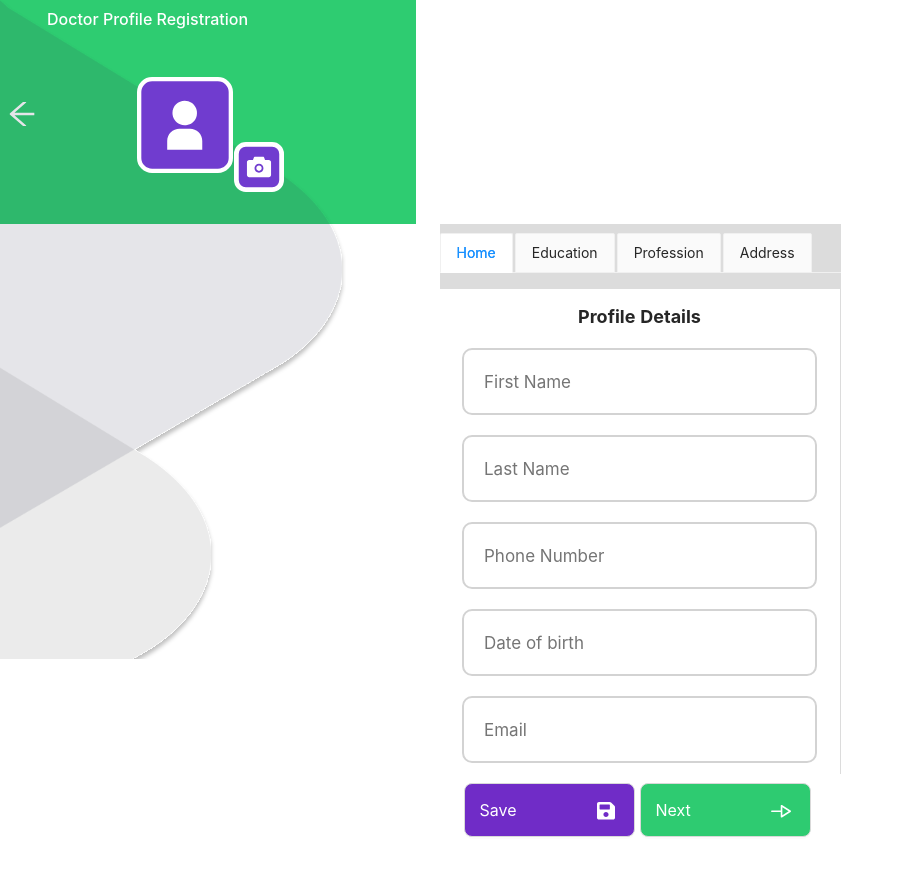
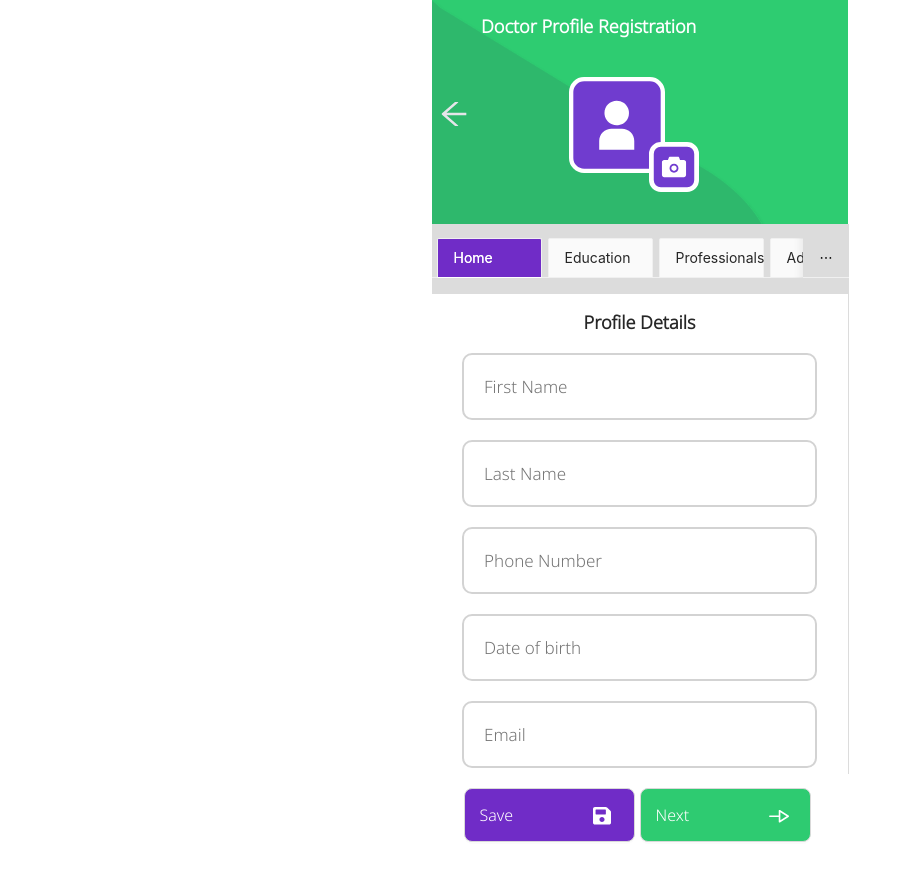
Before and after one commit to arockiyastephenl/doctor_app, a React (Create React App) app: page / in a window 1280 px wide. Shown: the whole page, without its empty margins (0-912 px from the left). Built offline with nearby package versions, Linux system fonts and the light colour scheme.

Commit message:
new changes

```diff
--- a/src/App.css
+++ b/src/App.css
@@ -1,7 +1,10 @@
 @import '~antd/dist/antd.css';
+
+@import url('https://fonts.googleapis.com/css2?family=Noto+Sans:wght@300&display=swap');
 
 .container {
     display: flex;
+    justify-content: center;
 }
 .bg-container {
     display: flex;
@@ -19,6 +22,7 @@
 }
 .arrow-size {
     font-size: 30px;
+    font-family: 'Noto Sans', sans-serif;
     color: white;
     padding-right: 10px;
     padding-top: 4px;
@@ -26,9 +30,13 @@
 
 
 .header-title {
-     font-size: 16px;
+    font-size: 18px;
+    font-family: 'Noto Sans', sans-serif;
+    font-weight: bold;
     color: white;
-
+    position: absolute;
+    left: 49px;
+    top: 12px;
 }
 .tab-align {
     display: flex;
@@ -38,10 +46,10 @@
 
 }
 .tab-bg {
-    width: 401px;
+    width: 417px;
     height: 550px;
     background-color: gainsboro;
-    padding-top: 9px;
+    padding-top: 14px;
 
 
 
@@ -55,26 +63,39 @@
 .camera {
     position: absolute;
     top: 142px;
-    right: 132px;
+    right: 149px;
     width: 50px;
 }
 .home-tab {
     background-color: #ffffff;
-    width: 25rem;
+    width: 26rem;
     height: 36rem;
     text-align: center;
     padding: 14px;
 }
+button{
+    color: black;
+  }
+
+button:focus{
+    color: #702cc7;
+  }
 .profile-text {
     font-size: 18px;
+    font-family: 'Noto Sans', sans-serif;
     font-weight: bold;
     padding-bottom: 8px;
+    border:none;
+}
+::after {
+    color: #702cc7;
 }
 .form-input-field {
     width: 355px;
     height: 67px;
     border-radius: 10px;
     font-size: 17px;
+    font-family: 'Noto Sans', sans-serif;
     padding: 20px;
     margin-bottom: 20px;
     border-color: lightgray;
@@ -89,6 +110,7 @@
     padding-right: 61px;
     margin-right:  5px;
     font-size: 16px;
+    font-family: 'Noto Sans', sans-serif;
 }
 .save-btn {
     background-color: #702cc7;
@@ -97,3 +119,52 @@
 .next-btn {
     background-color: #2ecb71;
 }
+.ant-tabs > .ant-tabs-nav .ant-tabs-nav-wrap, .ant-tabs > div > .ant-tabs-nav .ant-tabs-nav-wrap {
+    position: relative;
+    display: inline-block;
+    display: flex;
+    flex: auto;
+    align-self: stretch;
+    overflow: hidden;
+    white-space: nowrap;
+    transform: translate(0);
+    margin-left: 5px;
+
+}
+.ant-tabs-card > .ant-tabs-nav .ant-tabs-tab-active, .ant-tabs-card > div > .ant-tabs-nav .ant-tabs-tab-active {
+    color: white;
+    background: #702cc7;
+    /* width: 82px; */
+}
+.ant-tabs-card > .ant-tabs-nav .ant-tabs-tab, .ant-tabs-card > div > .ant-tabs-nav .ant-tabs-tab {
+    /* margin: 0; */
+    /* padding: 8px 16px; */
+    /* background: #fafafa; */
+    border: 1px solid #f0f0f0;
+    transition: all 0.3s cubic-bezier(0.645, 0.045, 0.355, 1);
+    margin-right: 4px;
+    width: 105px;
+}
+.ant-tabs-tab.ant-tabs-tab-active .ant-tabs-tab-btn {
+    color: white;
+    text-shadow: 0 0 0.25px currentcolor;
+}
+ant-tabs-top > .ant-tabs-nav::before, .ant-tabs-bottom > .ant-tabs-nav::before, .ant-tabs-top > div > .ant-tabs-nav::before, .ant-tabs-bottom > div > .ant-tabs-nav::before {
+    position: absolute;
+    right: 0;
+    left: 0;
+    border-bottom: 1px solid #f0f0f0;
+    content: '';
+}
+ant-tabs-tab {
+    position: relative;
+    display: inline-flex;
+    align-items: center;
+    padding: 12px 0;
+    font-size: 14px;
+    font-family: 'Noto Sans', sans-serif;
+    background: transparent;
+    border: 0;
+    outline: none;
+    cursor: pointer;
+}
--- a/src/App.js
+++ b/src/App.js
@@ -1,15 +1,16 @@
 // import logo from './logo.svg';
 import React from 'react';
 import './App.css';
-import Tabs from "./components/Tabs";
+import TabForm from "./components/TabForm";
 import Header from "./components/Header";
+import AddressTab from './components/AddressTab';
 
 
 function App() {
   return (
     <div className="App">
       <Header />
-      <Tabs />
+      <TabForm />
     </div>
   );
 }
--- a/src/components/AddressTab.js
+++ b/src/components/AddressTab.js
@@ -1,21 +1,42 @@
-import React from 'react';
-import HomeTab from './HomeTab';
-import {Button, Divider, Tabs,Row,Col } from 'antd';
+import React, {useState} from 'react';
+
+import {Button, Divider,Row} from 'antd';
 import IconSave from "../assets/icon/IconSave.svg";
 import IconNextArrow from "../assets/icon/IconNextArrow.svg";
 import IconAddRound from "../assets/logo/IconAddRound.png";
 
+// import { Tabs } from 'antd';
+// import './src/components/AddressTabHomeWorkstyle.css'
+
+
+
 
 function AddressTab() {
-    return(
+  const [description, setDescription] = useState(true);
+  const [reviews, setReviews] = useState(false);
+  const descriptionHandler = () => {
+      setDescription(true);
+      setReviews(false);
+  };
+  const reviewsHandler = () => {
+    setDescription(false);
+    setReviews(true);
+  }
+
+
+  return (
+
+   <>
     <div className='home-tab'>
     <Row style={{justifyContent:"center"}}>
-          <Col className='profile-text'> Home</Col>
+     <button className='profile-text' onClick={descriptionHandler} > Home</button>
      <Divider type='vertical' style={{backgroundColor:"black",width:"2px",height:'18px',marginTop:'5px'}}/>
-          <Col className='profile-text'> Work</Col>
+     <button className='profile-text' key="Work" onClick={reviewsHandler}> Work</button>
    </Row>
+   {description && (
+    <div >
      <form>
-              <p style={{color:"#702cc7"}}>Address<img src={ IconAddRound} style={{marginLeft:"264px", marginRight:"-4px"}}/> </p>
+         <p style={{color:"#702cc7"}}>Address<img alt="" src={ IconAddRound} style={{marginLeft:"264px", marginRight:"-4px"}}/> </p>
            <input  className='form-input-field' placeholder='Address 1'type="text" />
            <input  className='form-input-field' placeholder='Address 2' type="text" />
            <input  className='form-input-field' placeholder='City' type="text" />
@@ -31,7 +52,30 @@ function AddressTab() {
      <Button className='btn save-btn'>Save  <img src={ IconSave } alt="" style={{marginLeft:"80px"}} /></Button>
      <Button className='btn next-btn'>Next <img src={ IconNextArrow } alt="" style={{marginLeft:"80px"}}/></Button>
      </div>
+     )}
+     {reviews && (
+     <div >
 
+     <form>
+          <p style={{color:"#702cc7"}}>Address < img alt='' src={ IconAddRound} style={{marginLeft:"264px", marginRight:"-4px"}}/> </p>
+           <input  className='form-input-field' placeholder='Address 1'type="text" />
+           <input  className='form-input-field' placeholder='Address 2' type="text" />
+           <input  className='form-input-field' placeholder='City' type="text" />
+           <input  className='form-input-field' placeholder='District' type="text" />
+           <input  className='form-input-field' placeholder='State' type="text" />
+
+     </form>
+     <form>
+         <p style={{color:"#702cc7",marginLeft:"-279px"}}>Country </p>
+           <input  className='form-input-field' placeholder='Country'type="text" />
+           <input  className='form-input-field' placeholder='Address 2' type="text" />
+     </form>
+     <Button className='btn save-btn'>Save  <img src={ IconSave } alt="" style={{marginLeft:"80px"}} /></Button>
+     <Button className='btn next-btn'>Next <img src={ IconNextArrow } alt="" style={{marginLeft:"80px"}}/></Button>
+     </div>
+     )}
+   </div>
+     </>
     )
 }
 export default AddressTab;
--- a/src/components/EducationTab.js
+++ b/src/components/EducationTab.js
@@ -1,5 +1,5 @@
 import React from 'react';
-import HomeTab from './HomeTab';
+
 import {Button, Divider, Tabs,Row,Col } from 'antd';
 import IconSave from "../assets/icon/IconSave.svg";
 import IconNextArrow from "../assets/icon/IconNextArrow.svg";
@@ -7,6 +7,7 @@ import IconAddRound from "../assets/logo/IconAddRound.png";
 
 
 function EducationTab() {
+
     return(
         <div className='home-tab'>
         <h1 className='profile-text'> Education Details</h1>
--- a/src/components/Header.js
+++ b/src/components/Header.js
@@ -8,6 +8,7 @@ import AvatarCamera from "../assets/icon/AvatarCamera.svg";
 
 
 function Header() {
+
     return(
          <div className='container'>
          <div className='bg-container'>
--- a/src/components/HomeTab.js
+++ b/src/components/HomeTab.js
@@ -7,7 +7,9 @@ import IconAddRound from "../assets/logo/IconAddRound.png";
 
 import {Button, Divider, Tabs,Col } from 'antd';
 
-
+import EducationTab from './EducationTab';
+import ProfessionTab from './ProfessionTab';
+import AddressTab from './AddressTab';
 
 function HomeTab() {
     return(
--- a/src/components/ProfessionTab.js
+++ b/src/components/ProfessionTab.js
@@ -1,5 +1,5 @@
 import React from 'react';
-// import HomeTab from './HomeTab';
+
 import {Button} from 'antd';
 import IconSave from "../assets/icon/IconSave.svg";
 import IconNextArrow from "../assets/icon/IconNextArrow.svg";
--- /dev/null
+++ b/src/components/TabForm.js
@@ -0,0 +1,128 @@
+import React, {useState} from 'react';
+
+// import { Tabs,Button } from 'antd';
+// import IconSave from "../assets/icon/IconSave.svg";
+// import IconNextArrow from "../assets/icon/IconNextArrow.svg";
+// import IconAddRound from "../assets/logo/IconAddRound.png";
+// import EducationTab from './EducationTab';
+// import ProfessionTab from './ProfessionTab';
+// import HomeTab from './HomeTab';
+// import AddressTab from './AddressTab';
+
+
+import {Button,  Tabs } from 'antd';
+import IconSave from "../assets/icon/IconSave.svg";
+import IconNextArrow from "../assets/icon/IconNextArrow.svg";
+import IconAddRound from "../assets/logo/IconAddRound.png";
+import AddressTab from './AddressTab';
+const { TabPane } = Tabs;
+
+
+
+
+
+// eslint-disable-next-line
+function TabForm() {
+  const [currentTab, setCurrentTab] = useState("Home");
+  function callback(key) {
+    console.log(key);
+    setCurrentTab (key)
+  }
+  const handleSelect = (eventKey) => {
+    setCurrentTab("Education");
+  };
+
+  const handleSelect1 = (eventKey) => {
+    setCurrentTab("Professionals");
+  };
+
+  const handleSelect2 = (eventKey) => {
+    setCurrentTab("Address");
+  };
+
+  const callbackTabClicked = (key, event) => {
+    console.log(key);
+    console.log(event);
+    setCurrentTab (key)
+    if (key === 'Home') {
+      console.log('tab 1 clicked...');
+    }
+  };
+  return (
+    <div className='tab-align'>
+    <div className='tab-bg' >
+      <Tabs onChange={callback}  type="card"
+      activeKey ={currentTab}
+
+    >
+
+        <TabPane onTabClick={callbackTabClicked} tab="Home" key="Home"  >
+        <div className='home-tab'>
+      <h1 className='profile-text'> Profile Details</h1>
+        <form>
+            <input  className='form-input-field' placeholder='First Name'type="text" />
+            <input  className='form-input-field' placeholder='Last Name' type="text" />
+            <input  className='form-input-field' placeholder='Phone Number' type="number" />
+            <input  className='form-input-field' placeholder='Date of birth' type="text" />
+            <input  className='form-input-field' placeholder='Email' type="text" />
+        </form>
+        <Button className='btn save-btn'>Save  <img src={ IconSave } alt="" style={{marginLeft:"80px"}} /></Button>
+        <Button className='btn next-btn' onClick={handleSelect}>Next <img src={ IconNextArrow } alt="" style={{marginLeft:"80px"}}/></Button>
+          </div>
+        </TabPane>
+
+
+
+
+        <TabPane onTabClick={callbackTabClicked} tab="Education" key="Education">
+        <div className='home-tab'>
+        <h1 className='profile-text'> Education Details</h1>
+          <form>
+              <p style={{color:"#702cc7"}}>Add education details form  <img alt="" src={ IconAddRound} style={{marginLeft:"146px"}}/> </p>
+              <input  className='form-input-field' placeholder='Education deatils 1'type="text" />
+              <input  className='form-input-field' placeholder='Education deatils 2' type="text" />
+              <input  className='form-input-field' placeholder='Education deatils 3' type="text" />
+
+          </form>
+          <Button className='btn save-btn'>Save  <img src={ IconSave } alt="" style={{marginLeft:"80px"}} /></Button>
+          <Button className='btn next-btn' onClick={handleSelect1}>Next <img src={ IconNextArrow } alt="" style={{marginLeft:"80px"}}/></Button>
+        </div>
+
+          </TabPane>
+
+        <TabPane onTabClick={callbackTabClicked} tab="Professionals" key="Professionals">
+        <div className='home-tab'>
+        <h1 className='profile-text'> Professionals Details</h1>
+          <form>
+              <p style={{color:"#702cc7"}}>Add education details form  <img alt="" src={ IconAddRound} style={{marginLeft:"146px"}}/> </p>
+              <input  className='form-input-field' placeholder='Clinic Name'type="text" />
+              <input  className='form-input-field' placeholder='Clinic license number' type="text" />
+              <input  className='form-input-field' placeholder='clinic phone number' type="text" />
+              <input  className='form-input-field' placeholder='Professionals Details 4' type="text" />
+
+          </form>
+          <Button className='btn save-btn'>Save  <img src={ IconSave } alt="" style={{marginLeft:"80px"}} /></Button>
+          <Button className='btn next-btn' onClick={handleSelect2}>Next <img src={ IconNextArrow } alt="" style={{marginLeft:"80px"}}/></Button>
+        </div>
+
+        </TabPane>
+
+        <TabPane  onTabClick={callbackTabClicked} tab="Address" key="Address">
+         <AddressTab />
+
+
+        </TabPane>
+
+
+      </Tabs>
+    </div>
+  </div>
+
+  )
+}
+
+
+
+
+
+export default TabForm;
--- a/src/components/Tabs.js
+++ /dev/null
@@ -1,43 +0,0 @@
-import React from 'react';
-
-import { Tabs } from 'antd';
-// import IconSave from "../assets/icon/IconSave.svg";
-// import IconNextArrow from "../assets/icon/IconNextArrow.svg";
-// import IconAddRound from "../assets/logo/IconAddRound.png";
-import EducationTab from './EducationTab';
-import ProfessionTab from './ProfessionTab';
-import HomeTab from './HomeTab';
-import AddressTab from './AddressTab';
-
-const { TabPane } = Tabs;
-
-function callback(key) {
-  console.log(key);
-}
-// eslint-disable-next-line
-export default () => (// eslint-disable-next-line
-  <div className='tab-align'>
-    <div className='tab-bg' >
-      <Tabs type="card" >
-
-        <TabPane onClick={callback} tab="Home" key="1"  >
-          <HomeTab />
-        </TabPane>
-
-        <TabPane tab="Education" key="2">
-          <EducationTab />
-        </TabPane>
-
-        <TabPane tab="Profession" key="3">
-          <ProfessionTab />
-        </TabPane>
-        <TabPane tab="Address" key="4">
-          <AddressTab />
-        </TabPane>
-
-
-      </Tabs>
-    </div>
-  </div>
-
-);
```
Lines whose indentation alone changed are shown as unchanged.
